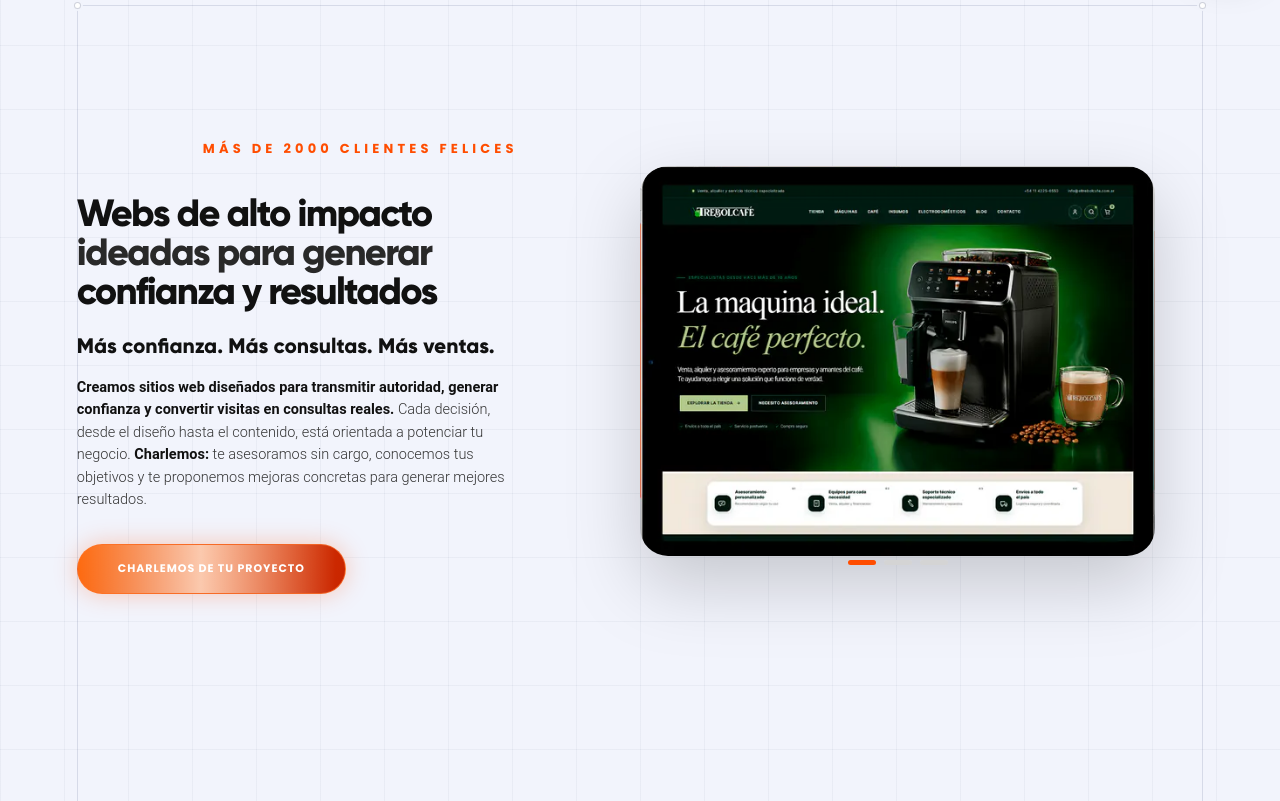
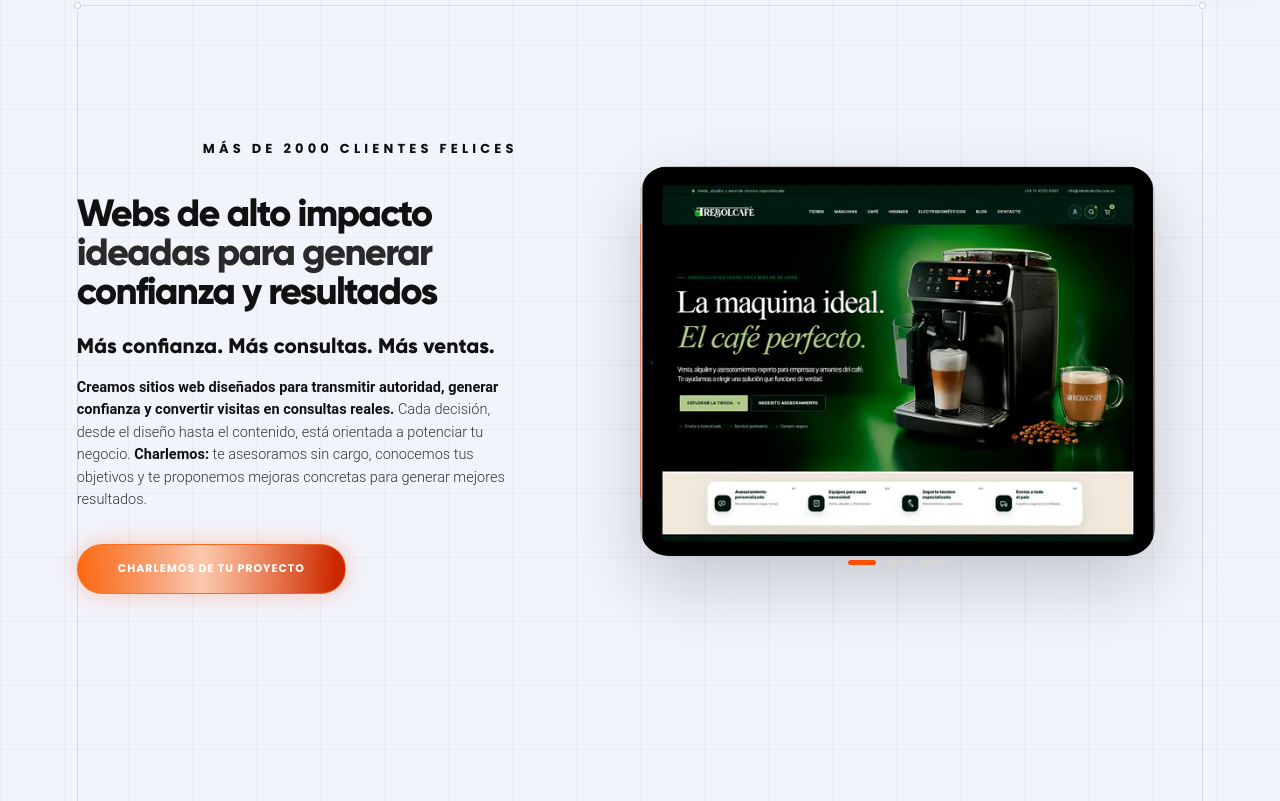
Before and after one commit to ideamosestudio/ideamosdemo, a Next.js app: page / in a window 1280 px wide. Shown: the part 819-1620 px from the top of the page. Built offline with nearby package versions, Linux system fonts and the light colour scheme; grey boxes are pictures that could not be loaded.

Commit message:
Refine desktop mockup and module eyebrows

```diff
--- a/app/eyebrows.css
+++ b/app/eyebrows.css
@@ -14,15 +14,13 @@
   font-display:swap;
 }
 
-/* Poppins solo en módulos de contenido. Las portadas quedan excluidas. */
+/* Poppins y el color del título solo en módulos de contenido.
+   Portadas, formulario y footer quedan excluidos. */
 #site-root .happy-clients-label,
 #site-root .section-heading>p:first-child,
 #site-root .google-content>p:first-child,
 #site-root .home-testimonials__copy>p:first-child,
 #site-root .human-copy>p:first-child,
-#site-root .contact-main>p:first-child,
-#site-root .contact-card>span:first-child,
-#site-root .contact-intro>p:first-child,
 #site-root .service-heading>p:first-child,
 #site-root .md-section>header>p:first-child,
 #site-root .md-copy>p:first-child,
@@ -36,4 +34,11 @@
 #site-root .pricing-heading>p:first-child,
 #site-root .testimonial-copy>p:first-child{
   font-family:"Poppins",Arial,sans-serif!important;
+  color:#111!important;
 }
+
+/* En módulos oscuros, el eyebrow acompaña al título claro. */
+#site-root .pdw-section .section-heading>p:first-child,
+#site-root .service-benefits .service-heading>p:first-child{
+  color:#fff!important;
+}
--- a/app/manual-tipografico-modulos-desktop.css
+++ b/app/manual-tipografico-modulos-desktop.css
@@ -458,10 +458,25 @@
     grid-template-columns:minmax(0,600px) minmax(0,1fr)!important;
     gap:clamp(120px,7vw,150px)!important;
   }
+
+  #site-root .home-page .statement .statement-copy-line{
+    display:block;
+    white-space:nowrap;
+  }
+
+  #site-root .home-page .statement .screen-frame{
+    width:42vw!important;
+    max-width:none!important;
+  }
 }
 
 @media (max-width:980px){
   #site-root .home-page .statement-title-desktop-break{display:none}
+}
+
+@media (max-width:1400px){
+  #site-root .home-page .statement-copy-line{display:inline}
+  #site-root .home-page .statement-copy-line:not(:last-child)::after{content:" "}
 }
 
 @keyframes happyClientArrival{
--- a/app/page.tsx
+++ b/app/page.tsx
@@ -106,7 +106,13 @@ export default function Home() {
         </div>
         <h2><span>Webs de alto impacto</span><em>ideadas para generar<br className="statement-title-desktop-break"/><b>confianza y resultados</b></em></h2>
         <h3><b>Más confianza. Más consultas. Más ventas.</b></h3>
-        <p className="statement-copy"><b>Creamos sitios web diseñados para transmitir autoridad, generar confianza y convertir visitas en consultas reales.</b> Cada decisión, desde el diseño hasta el contenido, está orientada a potenciar tu negocio. <b>Charlemos:</b> te asesoramos sin cargo, conocemos tus objetivos y te proponemos mejoras concretas para generar mejores resultados.</p>
+        <p className="statement-copy">
+          <span className="statement-copy-line"><b>Creamos sitios web diseñados para transmitir autoridad, generar</b></span>
+          <span className="statement-copy-line"><b>confianza y convertir visitas en consultas reales.</b> Cada decisión,</span>
+          <span className="statement-copy-line">desde el diseño hasta el contenido, está orientada a potenciar tu</span>
+          <span className="statement-copy-line">negocio. <b>Charlemos:</b> te asesoramos sin cargo, conocemos tus objetivos</span>
+          <span className="statement-copy-line">y te proponemos mejoras concretas para generar mejores resultados.</span>
+        </p>
         <a className="orange-cta" href={WHATSAPP_URL}><span className="desktop-only">CHARLEMOS DE TU PROYECTO</span><span className="mobile-only">Contactanos</span></a>
       </div>
       <div className="screen-swap" data-reveal>
```
